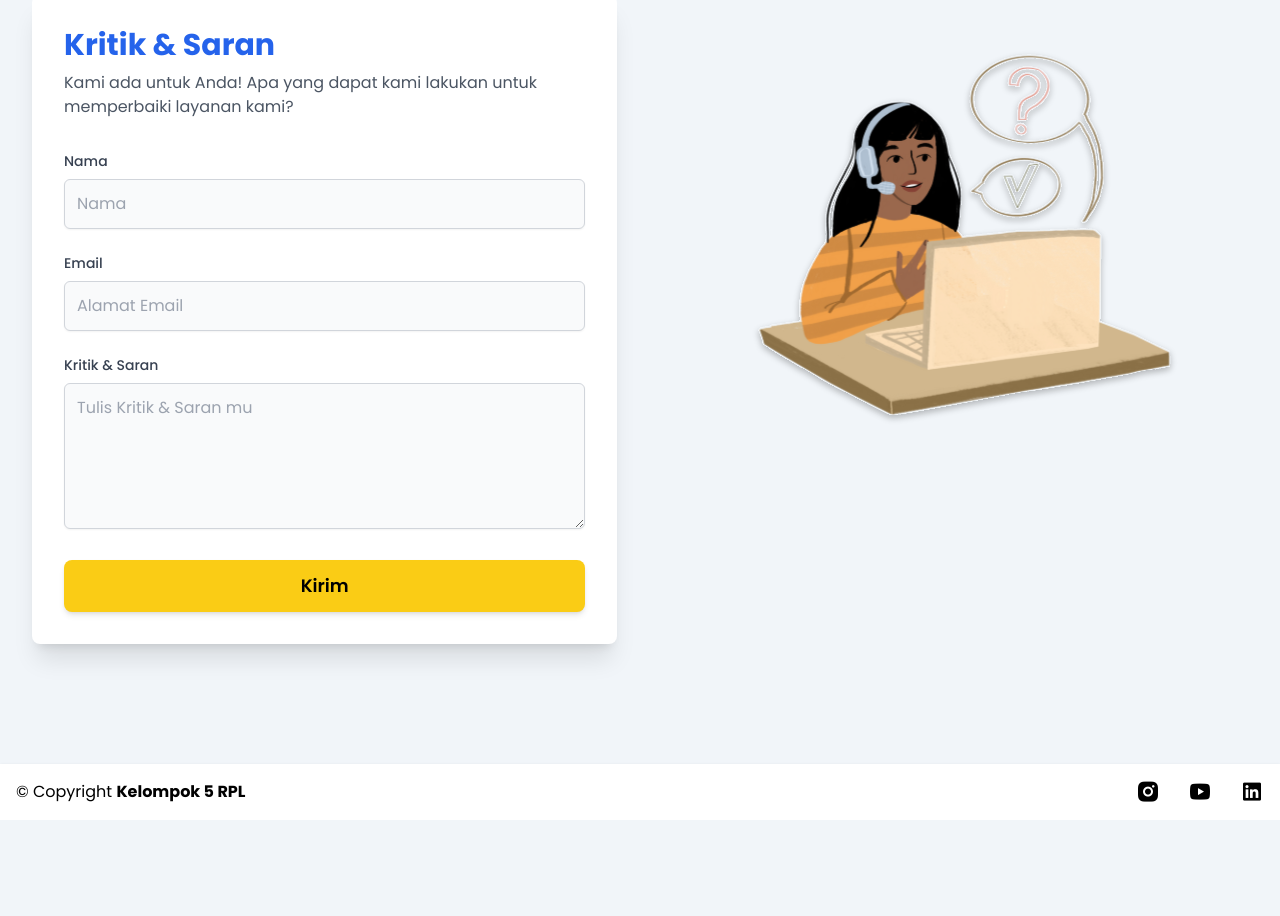
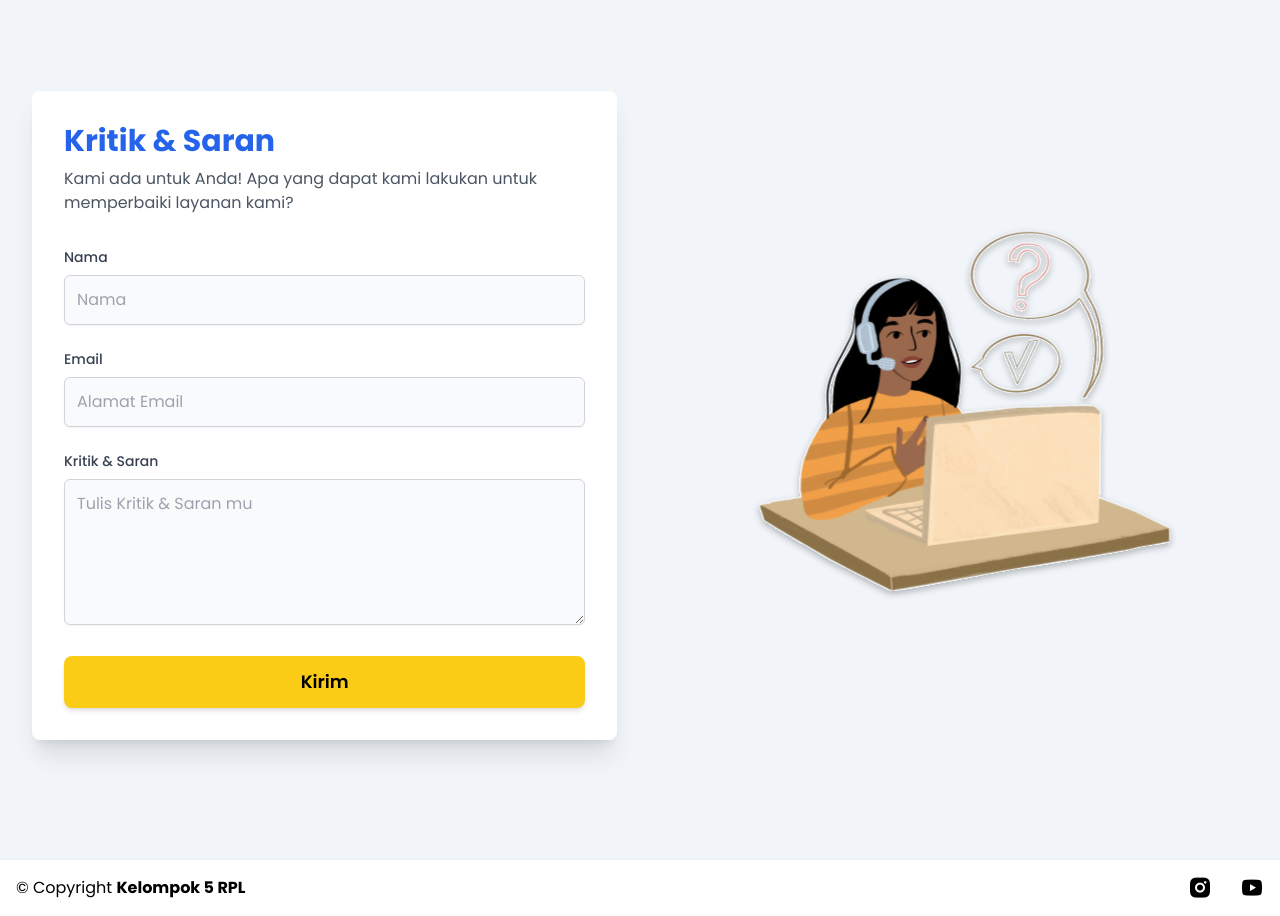
Before and after one commit to nanditoadi/Healthy-BMI, a React (Vite) app: page / in a window 1280 px wide. Shown: the part 2606-3522 px from the top of the page. Before the commit the page ends 3426 px from the top, so only its background shows below. Built offline with nearby package versions, Linux system fonts and the light colour scheme.

Commit message:
Menambahkan Link IG dan YT pada footer

```diff
--- a/src/components/Footer.jsx
+++ b/src/components/Footer.jsx
@@ -6,9 +6,22 @@ const Footer = () => {
         &copy; Copyright <span className="font-bold">Kelompok 5 RPL</span>
       </p>
       <div className="social-footer flex items-center sm:gap-7 gap-2">
+        <a
+            href="https://www.instagram.com/tekom_undip?utm_source=ig_web_button_share_sheet&igsh=ZDNlZDc0MzIxNw=="
+            target="_blank"
+            rel="noopener noreferrer"
+            aria-label="Instagram Kelompok 5 RPL"
+          >
         <i className="ri-instagram-fill text-2xl"></i>
+        </a>
+        <a
+          href="https://www.youtube.com/@teknikkomputerundip2345"
+          target="_blank"
+          rel="noopener noreferrer"
+          aria-label="YouTube Kelompok 5 RPL"
+         >
         <i className="ri-youtube-fill text-2xl"></i>
-        <i className="ri-linkedin-box-fill text-2xl"></i>
+        </a>
       </div>
       </div>
 
--- a/src/components/Navbar.jsx
+++ b/src/components/Navbar.jsx
@@ -53,8 +53,8 @@ const Navbar = () => {
                 Cek BMI</a>
             </li>
             <li className="flex items-center gap-3">
-              <i className="ri-send-plane-2-line text-3xl md:hidden block"></i>
-              <a href="#kritiksaran"className="font-medium opacity-75">
+              <i className="ri-send-plane-2-line text-3xl md:hidden block "></i>
+              <a href="#kritiksaran"className="font-medium opacity-75 ">
                 Kritik & Saran</a>
             </li>
 
--- a/src/pages/HomePage.jsx
+++ b/src/pages/HomePage.jsx
@@ -179,7 +179,7 @@ const HomePage = () => {
   } else {
    resultContent = (
     <div className="text-center mt-2 px-1">
-      <p className="text-lg font-semibold text-gray-700 mb-0">
+      <p className="text-lg font-semibold text-gray-700 mb-0" >
         Masukkan tinggi badan dan berat badan Anda untuk menghitung BMI!
       </p>
     </div>
@@ -294,14 +294,14 @@ const HomePage = () => {
               </div>
             </div>
             {/* Box Hasil */}
-            <div className="bg-[#C7DEFF] rounded-3xl px-10 py-20 max-w-x1 mx-auto shadow-md">
+            <div className="bg-[#C7DEFF] rounded-3xl px-10 py-20 max-w-x1 mx-auto shadow-md mb-10">
                 <div className="text-center mt-2">
                   {resultContent}
                 </div>
             </div>
           </div>
         </div>
-          <div id='kritiksaran' className=""><KritikSaranForm /> {/* Menggunakan komponen form di sini */}</div>
+          <div id='kritiksaran' className="scroll-mt-[100px]"><KritikSaranForm /> {/* Menggunakan komponen form di sini */}</div>
       </div>
     </div>
   );
--- a/src/pages/KritikSaranForm.jsx
+++ b/src/pages/KritikSaranForm.jsx
@@ -59,9 +59,11 @@ const KritikSaranForm = () => {
 
     return (
   // Container utama untuk halaman/section ini (opsional, untuk padding dan centering keseluruhan)
-  <div className="py-19 px-4 mt-10">
+  <div className="py-25 px-4 mt-24">
     {/* Container dua kolom */}
-    <div className="max-w-7xl mx-auto flex flex-col md:flex-row gap-8 lg:gap-12 items-start">
+    <div
+
+    className="max-w-7xl mx-auto flex flex-col md:flex-row gap-8 lg:gap-12 items-start">
 
       {/* Kolom Kiri: Form Kritik & Saran */}
       <div className="w-full md:w-3/5 lg:w-1/2 bg-white p-6 sm:p-8 rounded-lg shadow-xl">
@@ -140,15 +142,15 @@ const KritikSaranForm = () => {
       </div>
 
       {/* Kolom Kanan: Tempat untuk Gambar */}
-      <div className="w-full md:w-2/5 lg:w-1/2 mt-8 md:mt-0">
+      <div className="w-full md:w-2/5 lg:w-1/2 mt-8 md:mt-0 ">
         {/* Anda bisa mengganti div di bawah ini dengan tag <img> atau komponen gambar lainnya */}
-        <div className="rounded-lg h-auto md:h-full min-h-[300px] md:min-h-[500px] flex items-center justify-center p-6">
+        <div className="rounded-lg h-auto md:h-full min-h-[300px] md:min-h-[500px] flex items-center justify-center p-6 mt-20">
           {/* Contoh Placeholder Gambar */}
           <img
             // src="URL_GAMBAR_ANDA" // Ganti dengan URL gambar Anda
             src={komponenkritikImage} // Placeholder example
             alt="Deskripsi Gambar Anda"
-            className="max-w-full h-auto max-h-[450px] object-contain rounded"
+            className="max-w-full h-auto max-h-[450px] object-contain rounded "
           />
           {/* Atau teks jika belum ada gambar:
           <span className="text-gray-500 text-xl">Tempat Gambar Anda</span>
```
